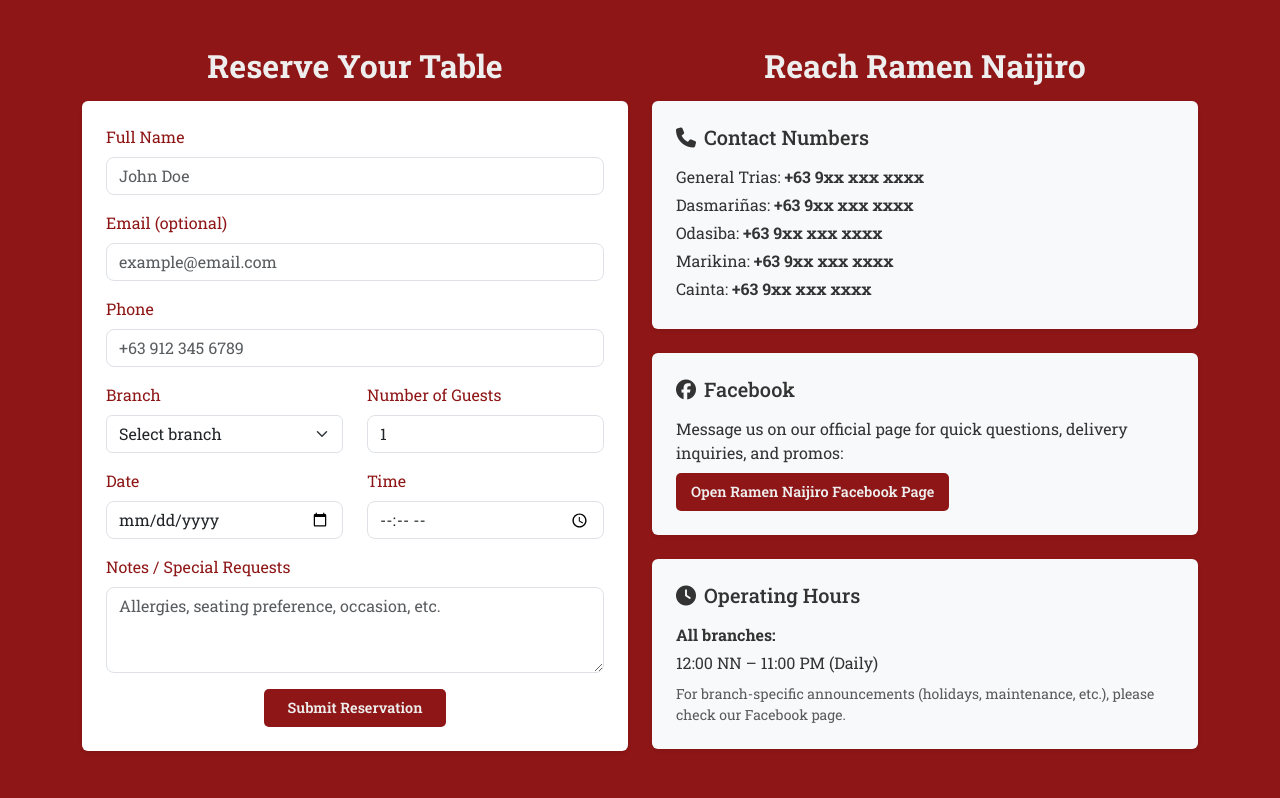
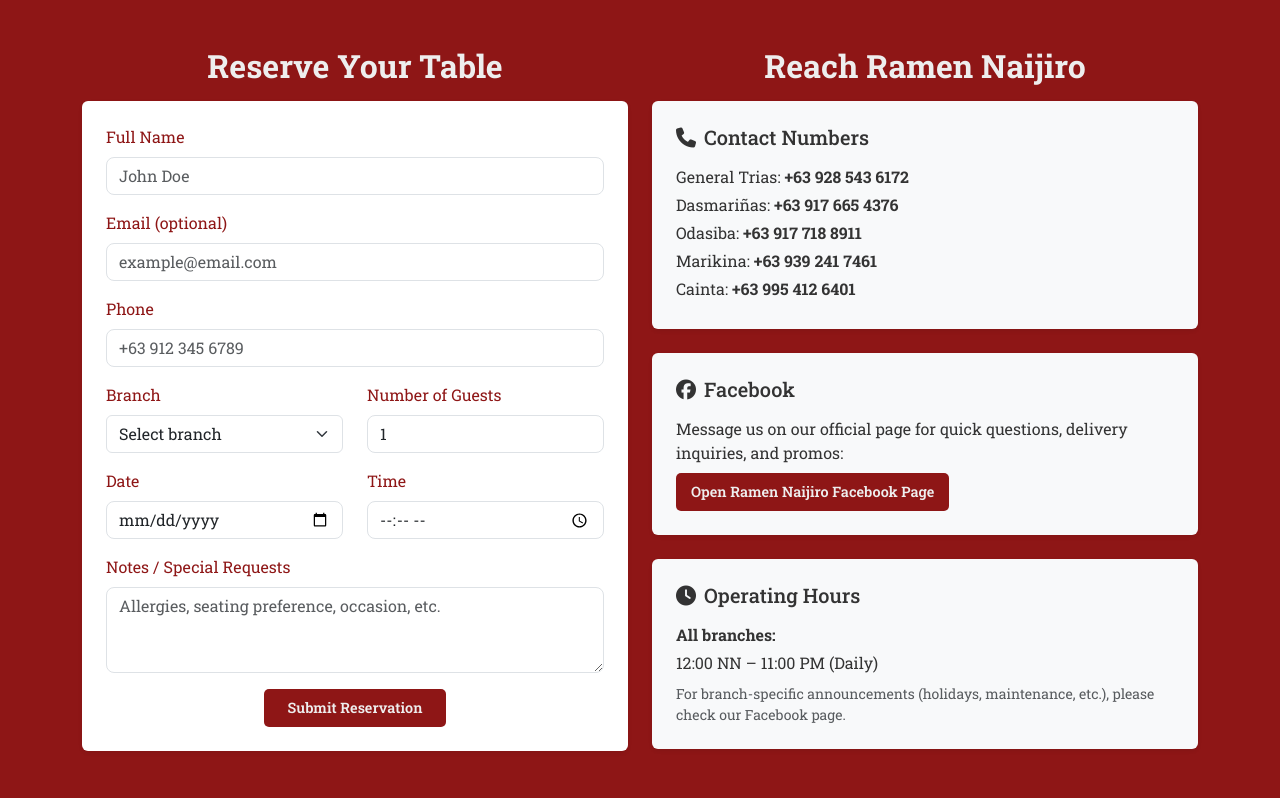
Before and after one commit to peeshpillet/nagugutom-si-Peesh, a PHP site: page /contact-us.php in a window 1280 px wide. Shown: the part 327-1125 px from the top of the page. Run offline with PHP 8.4, Linux system fonts and the light colour scheme.

Commit message:
final push. final flash.

```diff
--- a/about-us.php
+++ b/about-us.php
@@ -2,6 +2,7 @@
 <html lang="en">
 
 <head>
+    <link rel="icon" type="image/x-icon" href="img/favicon.ico">
     <meta charset="UTF-8">
     <title>Ramen Naijiro | About Us</title>
     <meta name="viewport" content="width=device-width, initial-scale=1">
--- a/admin/admin-dash.php
+++ b/admin/admin-dash.php
@@ -269,6 +269,7 @@
 <html lang="en">
 
 <head>
+    <link rel="icon" type="image/x-icon" href="img/favicon.ico">
     <meta charset="UTF-8">
     <title>Ramen Naijiro | Admin Dashboard</title>
     <meta name="viewport" content="width=device-width, initial-scale=1">
--- a/admin/admin-login.php
+++ b/admin/admin-login.php
@@ -64,6 +64,7 @@
 <html lang="en">
 
 <head>
+    <link rel="icon" type="image/x-icon" href="img/favicon.ico">
     <meta charset="UTF-8">
     <title>Ramen Naijiro | Admin Login</title>
     <meta name="viewport" content="width=device-width, initial-scale=1">
--- a/admin/admin-res.php
+++ b/admin/admin-res.php
@@ -138,6 +138,7 @@
 <html lang="en">
 
 <head>
+    <link rel="icon" type="image/x-icon" href="img/favicon.ico">
     <meta charset="UTF-8">
     <title>Ramen Naijiro | Admin Reservations</title>
     <meta name="viewport" content="width=device-width, initial-scale=1">
--- a/api/payments/paymongo-checkout.php
+++ b/api/payments/paymongo-checkout.php
@@ -61,8 +61,7 @@
 // Convert pesos to centavos (integer)
 $amount_centavos = (int) round($total_amount * 100);
 
-$success_url = 'http://localhost/nagugutom-si-Peesh/order-confirmed.php?via=paymongo';
-$cancel_url  = 'http://localhost/nagugutom-si-Peesh/order-confirmed.php?paymongo_cancel=1';
+$success_url = 'http://www.ramennaijiro.online/order-confirmed.php?via=paymongo';
 
 // Basic "billing" info just to be nice to PayMongo
 $billing = [
--- a/checkout.php
+++ b/checkout.php
@@ -7,6 +7,7 @@
 <html lang="en">
 
 <head>
+    <link rel="icon" type="image/x-icon" href="img/favicon.ico">
     <meta charset="UTF-8">
     <title>Ramen Naijiro | Checkout</title>
     <meta name="viewport" content="width=device-width, initial-scale=1">
@@ -214,7 +215,7 @@
 
             <div id="modalCaptchaBox" class="w-100 mb-3">
                 <div class="g-recaptcha"
-                    data-sitekey="6LeG9RcsAAAAAGt5EdHWA29Q-sMkMRuxB1ad-e9O"
+                    data-sitekey="6LftkSgsAAAAAP1Evif3jmner3NMaD5kQvSDoD3g"
                     id="captchaContainer"></div>
             </div>
 
--- a/contact-us.php
+++ b/contact-us.php
@@ -84,6 +84,7 @@
 <!DOCTYPE html>
 <html lang="en">
 <head>
+    <link rel="icon" type="image/x-icon" href="img/favicon.ico">
     <meta charset="UTF-8">
     <title>Ramen Naijiro | Contact Us</title>
     <meta name="viewport" content="width=device-width, initial-scale=1">
@@ -245,11 +246,11 @@
 
                     <div class="p-4 rounded shadow-sm mb-4 bg-light">
                         <h5 class="mb-3"><i class="fa-solid fa-phone me-2"></i>Contact Numbers</h5>
-                        <p class="mb-1">General Trias: <strong>+63 9xx xxx xxxx</strong></p>
-                        <p class="mb-1">Dasmariñas: <strong>+63 9xx xxx xxxx</strong></p>
-                        <p class="mb-1">Odasiba: <strong>+63 9xx xxx xxxx</strong></p>
-                        <p class="mb-1">Marikina: <strong>+63 9xx xxx xxxx</strong></p>
-                        <p class="mb-1">Cainta: <strong>+63 9xx xxx xxxx</strong></p>
+                        <p class="mb-1">General Trias: <strong>+63 928 543 6172</strong></p>
+                        <p class="mb-1">Dasmariñas: <strong>+63 917 665 4376</strong></p>
+                        <p class="mb-1">Odasiba: <strong>+63 917 718 8911</strong></p>
+                        <p class="mb-1">Marikina: <strong>+63 939 241 7461</strong></p>
+                        <p class="mb-1">Cainta: <strong>+63 995 412 6401</strong></p>
                     </div>
 
                     <div class="p-4 rounded shadow-sm mb-4 bg-light">
--- a/index.php
+++ b/index.php
@@ -48,6 +48,7 @@
 <!DOCTYPE html>
 <html lang="en">
 <head>
+    <link rel="icon" type="image/x-icon" href="img/favicon.ico">
     <meta charset="UTF-8">
     <title>Ramen Naijiro | Delicious Ramen Online</title>
     <meta name="viewport" content="width=device-width, initial-scale=1">
--- a/menu.php
+++ b/menu.php
@@ -102,6 +102,7 @@
 <html lang="en">
 
 <head>
+    <link rel="icon" type="image/x-icon" href="img/favicon.ico">
     <meta charset="UTF-8">
     <title>Ramen Naijiro | Menu</title>
     <meta name="viewport" content="width=device-width, initial-scale=1">
--- a/order-confirmed.php
+++ b/order-confirmed.php
@@ -191,6 +191,7 @@
 <!DOCTYPE html>
 <html lang="en">
 <head>
+    <link rel="icon" type="image/x-icon" href="img/favicon.ico">
     <meta charset="UTF-8">
     <title>Order Confirmed | Ramen Naijiro</title>
     <meta name="viewport" content="width=device-width, initial-scale=1">
--- a/style.css
+++ b/style.css
@@ -1412,9 +1412,6 @@
 }
 
 /* ==================== MENU MANAGEMENT ==================== */
-.menu-mgmt-section {
-    /* nothing fancy, inherit dashboard-section styles */
-}
 
 .menu-mgmt-container {
     background-color: #EEEEEE;
--- a/track-order.php
+++ b/track-order.php
@@ -148,6 +148,7 @@
 <html lang="en">
 
 <head>
+    <link rel="icon" type="image/x-icon" href="img/favicon.ico">
     <meta charset="UTF-8">
     <title>Ramen Naijiro | Order Tracking</title>
     <meta name="viewport" content="width=device-width, initial-scale=1">
```
Also changed, not shown: img/favicon.ico (added).
